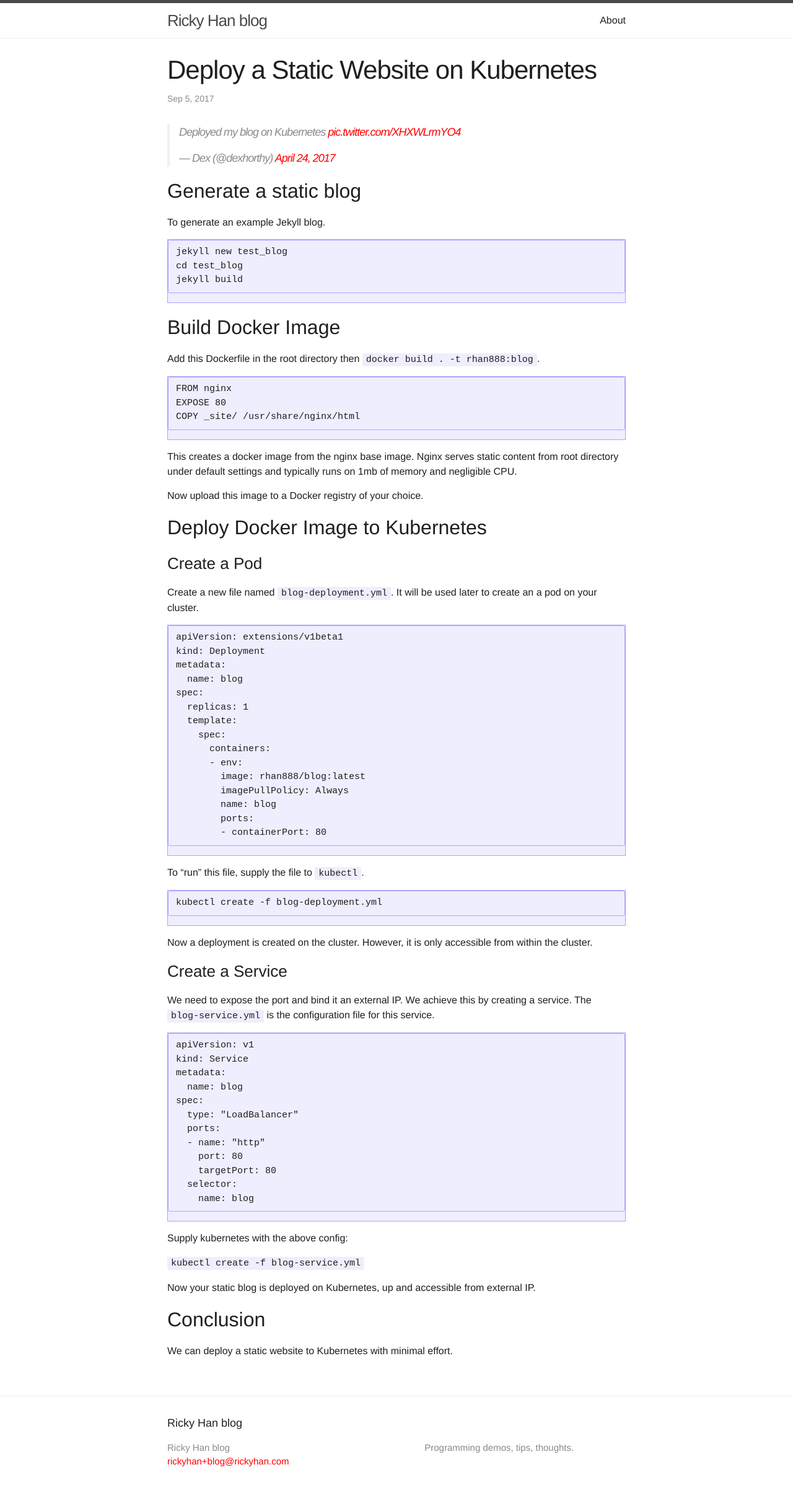
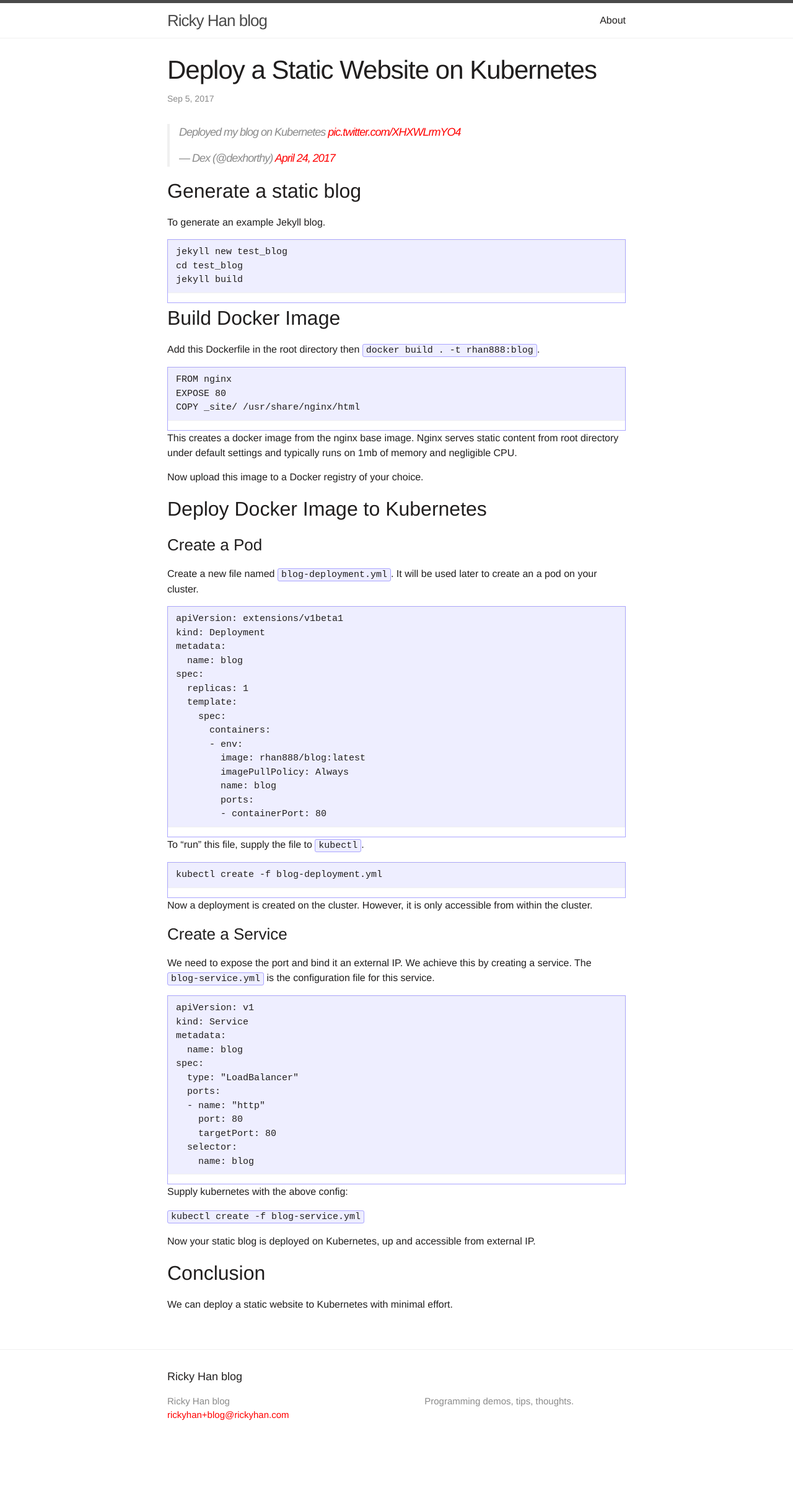
Before and after one commit to 0b01/rickyhan.com, a Jekyll site: the page built from _posts/2017-09-04-deploy-static-website-on-kubernetes.markdown, in a window 1280 px wide. Shown: the whole page at 62% size. Built offline with Jekyll 4.4.1, drawn with Linux system fonts in a browser that asks for light colours; comment, search, counter and statistics services are not loaded; after the commit the page ends 2355 px from its top, so only the background shows below that.

Commit message:
change style

```diff
--- a/_sass/_syntax-highlighting.scss
+++ b/_sass/_syntax-highlighting.scss
@@ -1,13 +1,15 @@
 /**
  * Syntax highlighting styles
  */
+.highlighter-rouge {
+    border: 1px solid #aaa5ff;
+}
 .highlight {
     background: #fff;
     @extend %vertical-rhythm;
 
     .highlighter-rouge & {
       background: #eef;
-      border: 1px solid #aaa5ff;
     }
 
     .c     { color: #998; font-style: italic } // Comment
```
